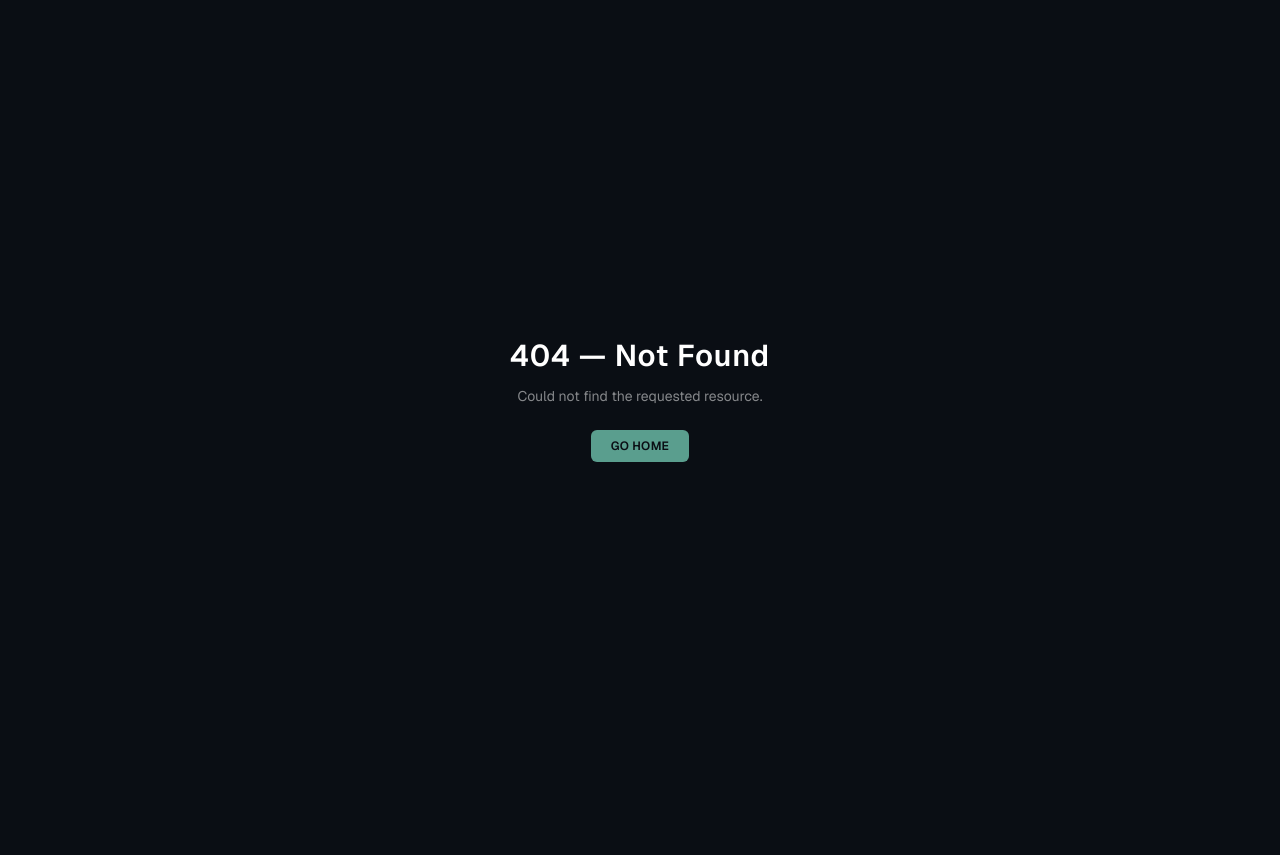
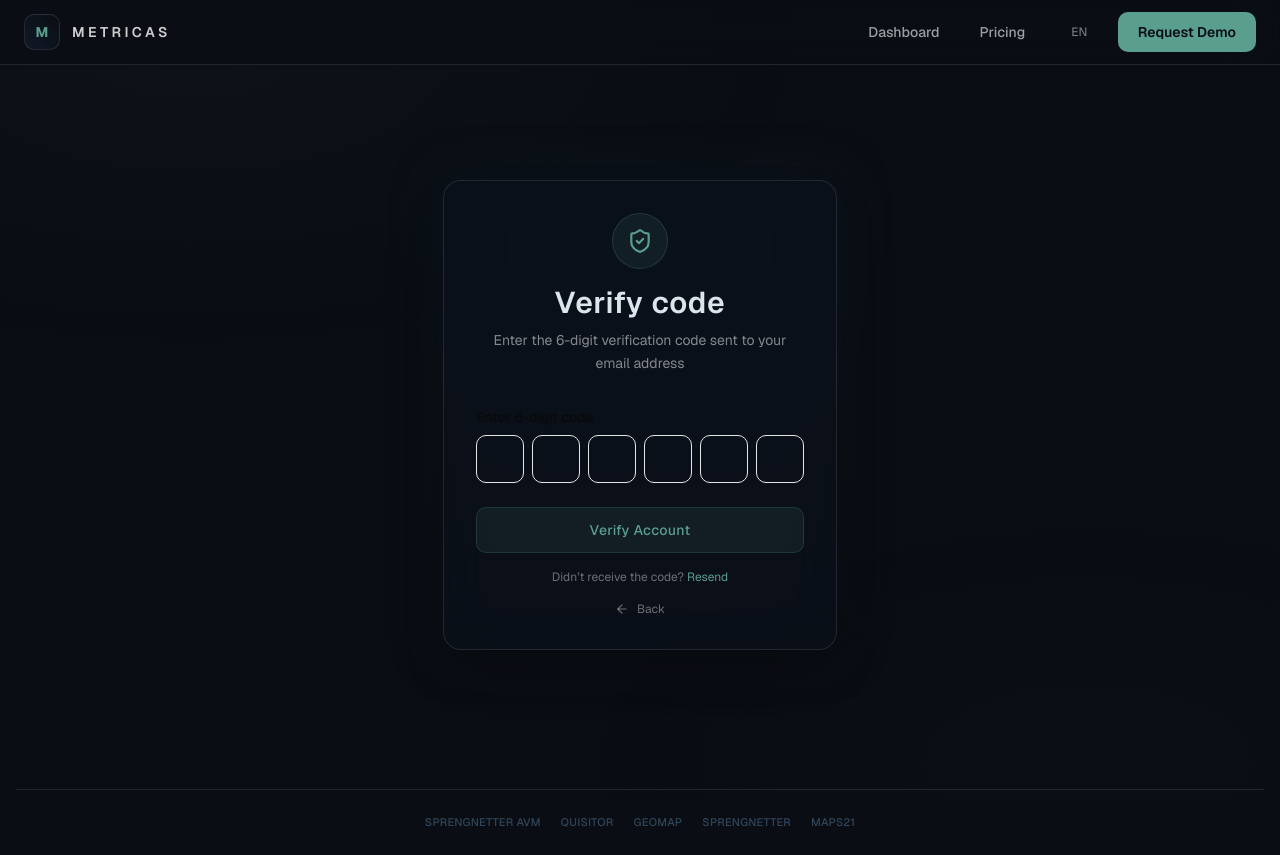
Before and after one commit to mkiuzzal01/metricas, a Next.js app: page /1/verify in a window 1280 px wide. Before the commit this address had no page. Before the commit the page ends 800 px from the top, so only its background shows below. Built offline with nearby package versions, Linux system fonts and the light colour scheme.

Commit message:
otp form implemented

```diff
--- /dev/null
+++ b/app/[lan]/(main)/(auth)/verify/page.tsx
@@ -0,0 +1,5 @@
+import VerifyFrom from '@/app/components/forms/VerifyFrom';
+
+export default function Verify() {
+  return <VerifyFrom />;
+}
--- /dev/null
+++ b/app/components/forms/VerifyFrom.tsx
@@ -0,0 +1,102 @@
+'use client';
+import { ArrowLeft, ShieldCheck } from 'lucide-react';
+import { FieldValues } from 'react-hook-form';
+
+import Container from '../shared/Container';
+import AppForm from './AppForm';
+import OtpInput from './inputs/OTPInput';
+
+export default function VerifyForm() {
+  const onSubmit = async (values: FieldValues, reset: () => void) => {
+    console.log(values);
+    reset();
+  };
+
+  return (
+    <Container className="flex items-center justify-center min-h-[calc(100vh-100px)] w-full relative metricas-bg">
+      <AppForm onSubmit={onSubmit}>
+        <div className="w-full max-w-md relative z-10">
+          {/* Glow Background */}
+          <div className="absolute inset-0 bg-gradient-to-b from-[#0f1722]/80 to-[#0a0e14]/90 blur-xl rounded-2xl" />
+
+          {/* Card */}
+          <div className="relative rounded-2xl border border-white/10 bg-[#0b111a]/70 backdrop-blur-xl p-8 shadow-2xl fade-up">
+            {/* Header */}
+            <div className="mb-8 flex flex-col items-center text-center">
+              <div
+                className="
+                  mb-4 flex items-center justify-center
+                  w-14 h-14 rounded-full
+                  bg-[#5a9e8e]/10
+                  border border-[#5a9e8e]/20
+                "
+              >
+                <ShieldCheck size={26} className="text-[#5a9e8e]" />
+              </div>
+
+              <h1 className="text-3xl font-semibold tracking-wide text-[#dce4ec]">
+                Verify code
+              </h1>
+
+              <p className="mt-2 text-sm text-white/50 leading-relaxed max-w-xs">
+                Enter the 6-digit verification code sent to your email address
+              </p>
+            </div>
+
+            {/* OTP */}
+            <div className="space-y-5">
+              <OtpInput name="otp" label="Enter 6-digit code" />
+            </div>
+
+            {/* Submit */}
+            <div className="mt-6 space-y-4">
+              <button
+                type="submit"
+                className="
+                  w-full py-3 rounded-lg
+                  text-sm font-medium tracking-wide
+                  bg-[#5a9e8e]/10
+                  text-[#5a9e8e]
+                  border border-[#5a9e8e]/20
+                  hover:bg-[#5a9e8e]/15
+                  hover:border-[#5a9e8e]/40
+                  transition-all duration-300
+                "
+              >
+                Verify Account
+              </button>
+
+              {/* Resend */}
+              <div className="text-center text-xs text-white/40">
+                Didn’t receive the code?{' '}
+                <button
+                  type="button"
+                  className="text-[#5a9e8e] hover:underline"
+                >
+                  Resend
+                </button>
+              </div>
+
+              {/* Back */}
+              <div className="flex justify-center">
+                <button
+                  type="button"
+                  onClick={() => window.history.back()}
+                  className="
+                    flex items-center gap-2
+                    text-xs text-white/40
+                    hover:text-[#5a9e8e]
+                    transition
+                  "
+                >
+                  <ArrowLeft size={14} />
+                  Back
+                </button>
+              </div>
+            </div>
+          </div>
+        </div>
+      </AppForm>
+    </Container>
+  );
+}
--- /dev/null
+++ b/app/components/forms/inputs/OTPInput.tsx
@@ -0,0 +1,68 @@
+'use client';
+import { Controller, useFormContext } from 'react-hook-form';
+
+import {
+  InputOTP,
+  InputOTPGroup,
+  InputOTPSlot,
+} from '@/components/ui/input-otp';
+
+import { cn } from '@/lib/utils';
+
+interface OtpInputProps {
+  name: string;
+  length?: number;
+  className?: string;
+  label?: string;
+}
+
+export default function OtpInput({
+  name,
+  length = 6,
+  className,
+  label,
+}: OtpInputProps) {
+  const { control } = useFormContext();
+
+  return (
+    <div className={cn('space-y-2', className)}>
+      {label && (
+        <h4 className="text-sm font-medium text-foreground">{label}</h4>
+      )}
+
+      <Controller
+        name={name}
+        control={control}
+        render={({ field }) => (
+          <InputOTP
+            maxLength={length}
+            value={field.value}
+            onChange={field.onChange}
+          >
+            <InputOTPGroup className="flex items-center gap-2">
+              {Array.from({ length }).map((_, index) => (
+                <InputOTPSlot
+                  key={index}
+                  index={index}
+                  className="
+                    h-12
+                    w-12
+                    rounded-lg
+                    border
+                    border-border
+                    text-base
+                    font-medium
+                    transition-all
+                    focus-within:border-primary
+                    focus-within:ring-2
+                    focus-within:ring-primary/20
+                  "
+                />
+              ))}
+            </InputOTPGroup>
+          </InputOTP>
+        )}
+      />
+    </div>
+  );
+}
--- /dev/null
+++ b/app/error.tsx
@@ -0,0 +1,34 @@
+'use client';
+
+type Props = {
+  error: Error & { digest?: string };
+  reset: () => void;
+};
+
+export default function ErrorPage({ error, reset }: Props) {
+  const message = error?.message || 'Something went wrong';
+
+  return (
+    <div className="min-h-screen flex items-center justify-center bg-[#0a0e14] text-white p-6">
+      <div className="max-w-md w-full rounded-2xl border border-white/10 bg-[#0b111a]/70 p-8 text-center">
+        <h1 className="text-2xl font-semibold mb-3">Something went wrong</h1>
+
+        <p className="text-sm text-white/60 mb-6">{message}</p>
+
+        <button
+          onClick={() => reset()}
+          className="
+            px-5 py-3 rounded-lg
+            bg-[#5a9e8e]/10
+            border border-[#5a9e8e]/20
+            text-[#5a9e8e]
+            hover:bg-[#5a9e8e]/20
+            transition
+          "
+        >
+          Try again
+        </button>
+      </div>
+    </div>
+  );
+}
--- /dev/null
+++ b/components/ui/input-otp.tsx
@@ -0,0 +1,87 @@
+"use client"
+
+import * as React from "react"
+import { OTPInput, OTPInputContext } from "input-otp"
+
+import { cn } from "@/lib/utils"
+import { MinusIcon } from "lucide-react"
+
+function InputOTP({
+  className,
+  containerClassName,
+  ...props
+}: React.ComponentProps<typeof OTPInput> & {
+  containerClassName?: string
+}) {
+  return (
+    <OTPInput
+      data-slot="input-otp"
+      containerClassName={cn(
+        "cn-input-otp flex items-center has-disabled:opacity-50",
+        containerClassName
+      )}
+      spellCheck={false}
+      className={cn("disabled:cursor-not-allowed", className)}
+      {...props}
+    />
+  )
+}
+
+function InputOTPGroup({ className, ...props }: React.ComponentProps<"div">) {
+  return (
+    <div
+      data-slot="input-otp-group"
+      className={cn(
+        "flex items-center rounded-lg has-aria-invalid:border-destructive has-aria-invalid:ring-3 has-aria-invalid:ring-destructive/20 dark:has-aria-invalid:ring-destructive/40",
+        className
+      )}
+      {...props}
+    />
+  )
+}
+
+function InputOTPSlot({
+  index,
+  className,
+  ...props
+}: React.ComponentProps<"div"> & {
+  index: number
+}) {
+  const inputOTPContext = React.useContext(OTPInputContext)
+  const { char, hasFakeCaret, isActive } = inputOTPContext?.slots[index] ?? {}
+
+  return (
+    <div
+      data-slot="input-otp-slot"
+      data-active={isActive}
+      className={cn(
+        "relative flex size-8 items-center justify-center border-y border-r border-input text-sm transition-all outline-none first:rounded-l-lg first:border-l last:rounded-r-lg aria-invalid:border-destructive data-[active=true]:z-10 data-[active=true]:border-ring data-[active=true]:ring-3 data-[active=true]:ring-ring/50 data-[active=true]:aria-invalid:border-destructive data-[active=true]:aria-invalid:ring-destructive/20 dark:bg-input/30 dark:data-[active=true]:aria-invalid:ring-destructive/40",
+        className
+      )}
+      {...props}
+    >
+      {char}
+      {hasFakeCaret && (
+        <div className="pointer-events-none absolute inset-0 flex items-center justify-center">
+          <div className="h-4 w-px animate-caret-blink bg-foreground duration-1000" />
+        </div>
+      )}
+    </div>
+  )
+}
+
+function InputOTPSeparator({ ...props }: React.ComponentProps<"div">) {
+  return (
+    <div
+      data-slot="input-otp-separator"
+      className="flex items-center [&_svg:not([class*='size-'])]:size-4"
+      role="separator"
+      {...props}
+    >
+      <MinusIcon
+      />
+    </div>
+  )
+}
+
+export { InputOTP, InputOTPGroup, InputOTPSlot, InputOTPSeparator }
--- a/package.json
+++ b/package.json
@@ -14,6 +14,7 @@
     "class-variance-authority": "^0.7.1",
     "clsx": "^2.1.1",
     "date-fns": "^4.1.0",
+    "input-otp": "^1.4.2",
     "lucide-react": "^1.14.0",
     "next": "16.2.4",
     "react": "19.2.4",
```
Also changed, not shown: 1 other file (tests, documents, lock files or other folders).
